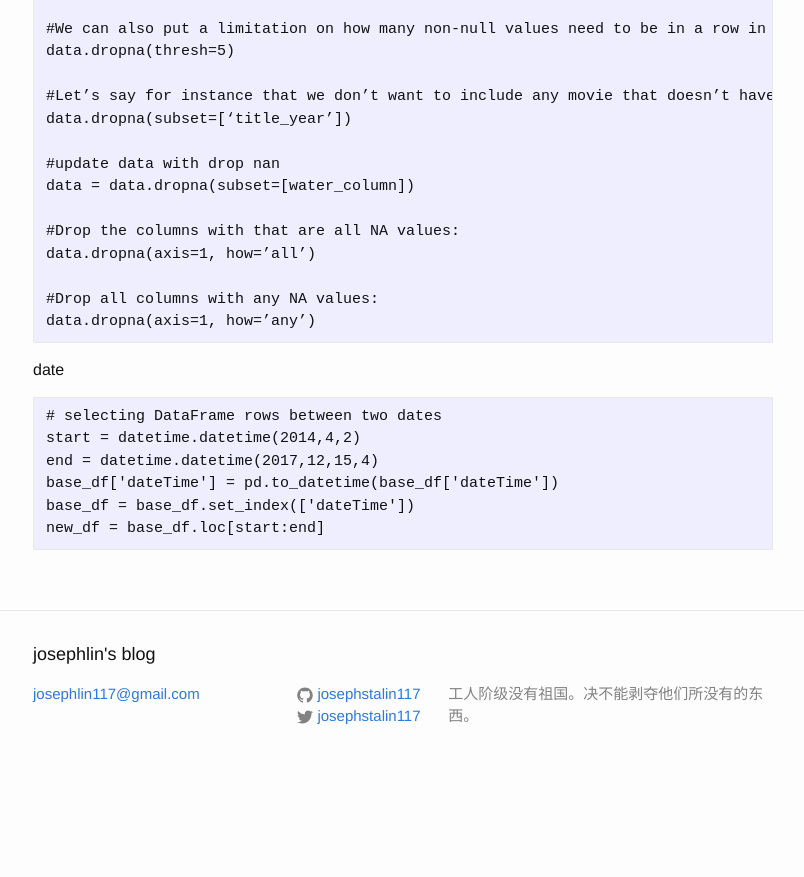
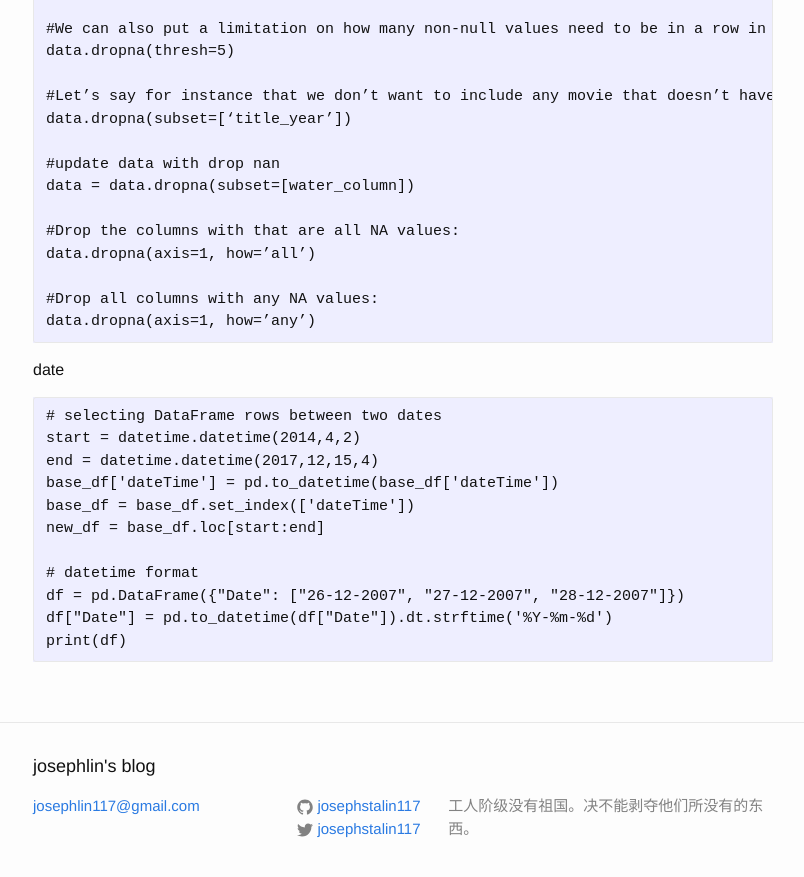
Before and after one commit to josephstalin117/josephstalin117.github.io, a Jekyll site: the page built from _posts/2018-3-13-pandas.markdown, in a window 1280 px wide and 900 px high, scrolled down 6114 px. Shown: the top 877 px of the window, without its empty margins (237-1041 px from the left). Built offline with Jekyll 4.4.1, drawn with Linux system fonts in a browser that asks for light colours; before the commit the page ends 6902 px from its top, so only the background shows below that.

Commit message:
add datetime format

````diff
--- a/_posts/2018-3-13-pandas.markdown
+++ b/_posts/2018-3-13-pandas.markdown
@@ -281,4 +281,9 @@ end = datetime.datetime(2017,12,15,4)
 base_df['dateTime'] = pd.to_datetime(base_df['dateTime'])
 base_df = base_df.set_index(['dateTime'])
 new_df = base_df.loc[start:end]
+
+# datetime format
+df = pd.DataFrame({"Date": ["26-12-2007", "27-12-2007", "28-12-2007"]})
+df["Date"] = pd.to_datetime(df["Date"]).dt.strftime('%Y-%m-%d')
+print(df)
 ```
````
